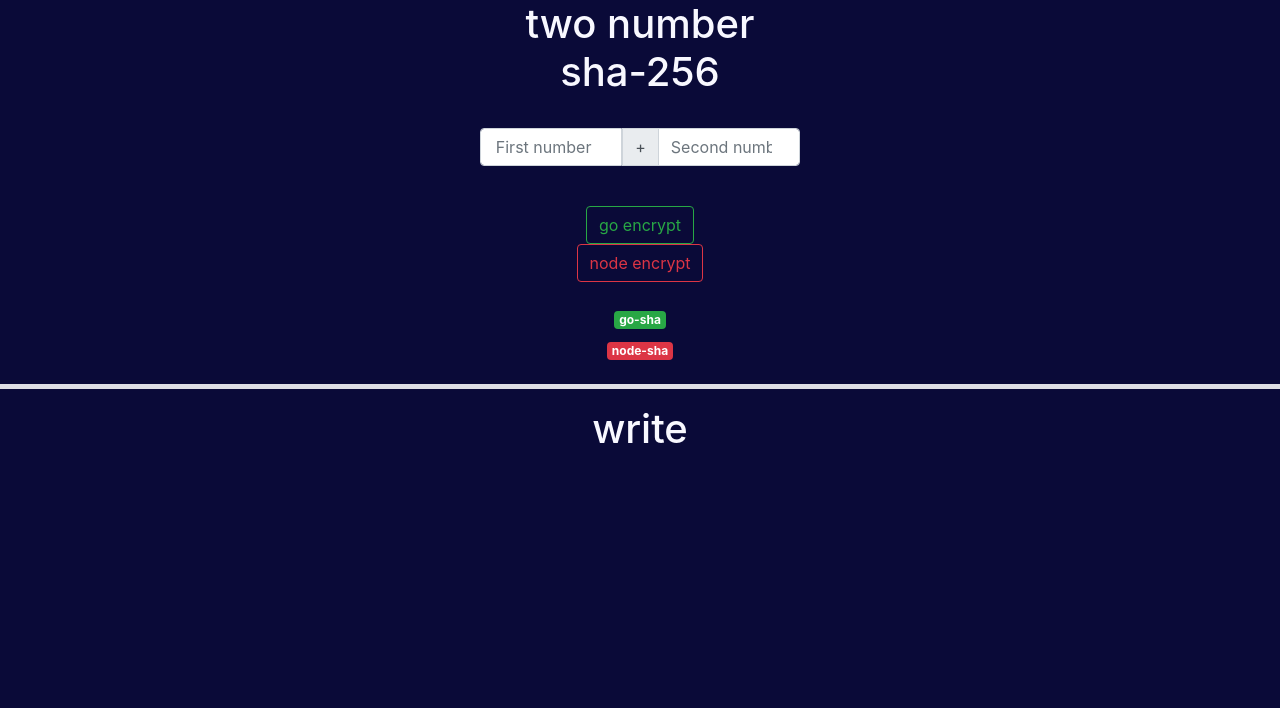
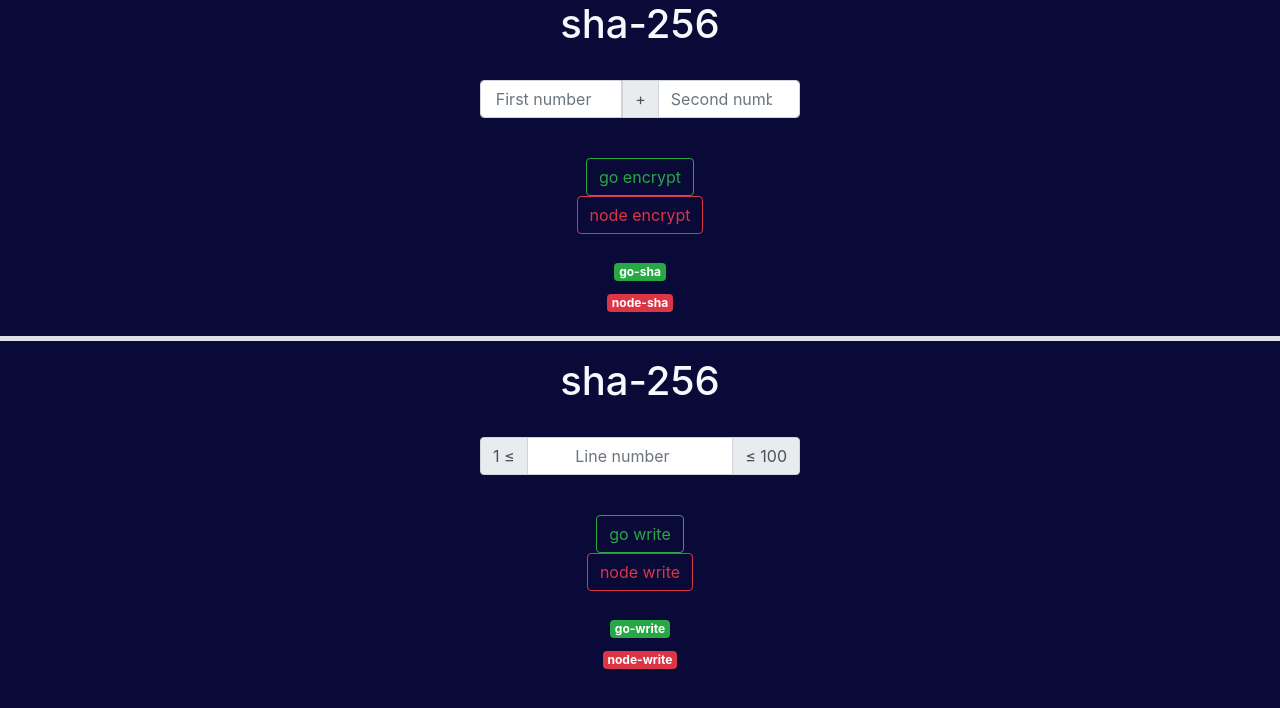
Before and after one commit to web-team-99/hw1, a plain HTML site: page front/index.html in a window 1280 px wide. Drawn offline with nearby package versions, Linux system fonts and the light colour scheme.

Commit message:
html completed

```diff
--- a/front/index.html
+++ b/front/index.html
@@ -15,7 +15,7 @@
   <body>
     <div>
       <div class="add-numbers">
-        <h1 class="header">two number sha-256</h1>
+        <h1 class="header">sha-256</h1>
 
         <br />
 
@@ -81,7 +81,49 @@
       <hr class="spliter" />
 
       <div class="write">
-        <h1 class="header">write</h1>
+        <h1 class="header">sha-256</h1>
+
+        <br />
+
+        <div class="input-group mb-3">
+          <div class="input-group-prepend">
+            <span class="input-group-text">1 &#8804;</span>
+          </div>
+          <input
+            type="number"
+            id="num1"
+            placeholder="Line number"
+            class="form-control"
+          />
+          <div class="input-group-append">
+            <span class="input-group-text">&#8804; 100</span>
+          </div>
+        </div>
+
+        <br />
+        <span>
+          <button
+            type="button"
+            class="btn btn-outline-success enc-btn"
+            id="go-enc-button"
+          >
+            go write
+          </button>
+          <button
+            type="button"
+            class="btn btn-outline-danger enc-btn"
+            id="node-enc-button"
+          >
+            node write
+          </button>
+        </span>
+
+        <br />
+        <br />
+
+        <h3 class="badge badge-success" id="go-sha">go-write</h3>
+        <br />
+        <h3 class="badge badge-danger" id="node-sha">node-write</h3>
       </div>
     </div>
   </body>
--- a/front/main.css
+++ b/front/main.css
@@ -4,6 +4,11 @@
 }
 
 .add-numbers {
+  width: 25%;
+  margin: 0 auto;
+}
+
+.write {
   width: 25%;
   margin: 0 auto;
 }
```
